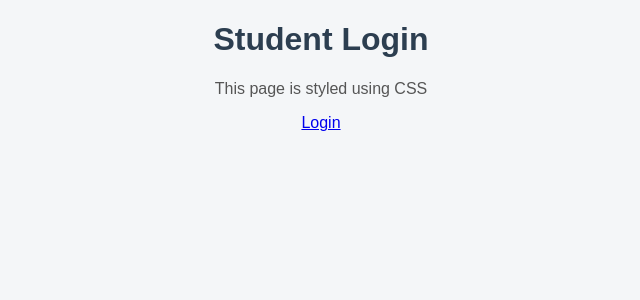
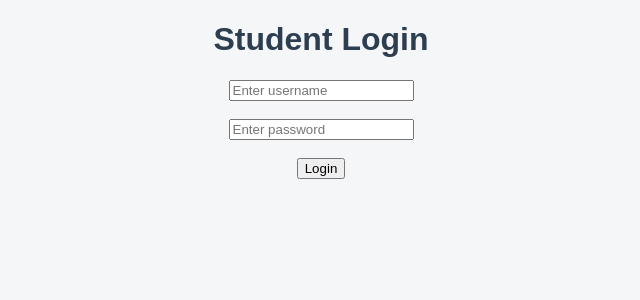
Before and after one commit to nalabolugurucharan12-cpu/student-task-attendance-system, a Flask app: page / in a window 1280 px wide. Shown: the top 300 px of the page, without its empty margins (319-959 px from the left). Run offline with Flask 3, Linux system fonts and the light colour scheme.

Commit message:
handle login form using POST method

```diff
--- a/app.py
+++ b/app.py
@@ -1,9 +1,19 @@
-from flask import Flask, render_template
+from flask import Flask, render_template, request, redirect, url_for
 
 app = Flask(__name__)
 
-@app.route("/")
+@app.route("/", methods=["GET", "POST"])
 def login():
+    if request.method == "POST":
+        username = request.form["username"]
+        password = request.form["password"]
+
+        # TEMP logic (real auth later)
+        if username == "admin" and password == "1234":
+            return redirect(url_for("dashboard"))
+        else:
+            return "Invalid credentials"
+
     return render_template("login.html")
 
 @app.route("/dashboard")
--- a/templates/login.html
+++ b/templates/login.html
@@ -6,8 +6,13 @@
 </head>
 <body>
     <h1>Student Login</h1>
-    <p>This page is styled using CSS</p>
 
-    <a href="/dashboard">Login</a>
+    <form method="POST">
+        <input type="text" name="username" placeholder="Enter username" required>
+        <br><br>
+        <input type="password" name="password" placeholder="Enter password" required>
+        <br><br>
+        <button type="submit">Login</button>
+    </form>
 </body>
 </html>
```
